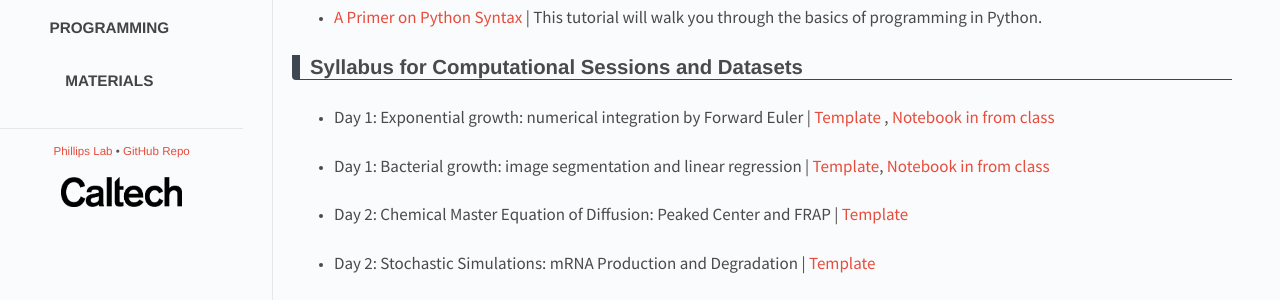
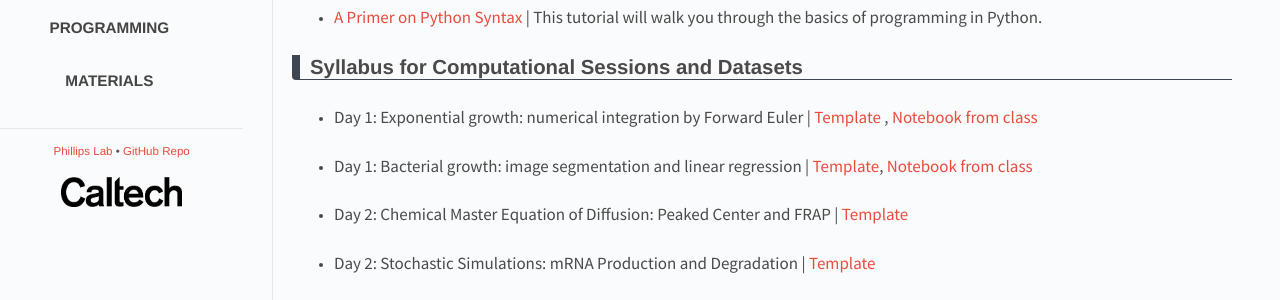
Before and after one commit to RPGroup-PBoC/pboc22_dresden, a Jekyll site: the page built from _posts/2022-01-29-code.md, in a window 1280 px wide. Shown: the part 479-779 px from the top of the page. Built offline with Jekyll 4.4.1, drawn with Linux system fonts in a browser that asks for light colours.

Commit message:
fixed typo

```diff
--- a/_posts/2022-01-29-code.md
+++ b/_posts/2022-01-29-code.md
@@ -39,9 +39,9 @@
 
 ## Syllabus for Computational Sessions and Datasets
 
-* <span style="font-size: 17px">Day 1: Exponential growth: numerical integration by Forward Euler \|</span> <a href="https://colab.research.google.com/drive/1037IrXiA3xobmynnpl9zgOWTlErbsxwg?usp=sharing" target="_blank" style="font-size: 17px"> Template </a>, <a href="https://colab.research.google.com/drive/1jWCzUGcoqPfrEJxR8hQChjlbHIgg9L8-?usp=sharing" target="_blank" style="font-size: 17px">Notebook in from class</a>
+* <span style="font-size: 17px">Day 1: Exponential growth: numerical integration by Forward Euler \|</span> <a href="https://colab.research.google.com/drive/1037IrXiA3xobmynnpl9zgOWTlErbsxwg?usp=sharing" target="_blank" style="font-size: 17px"> Template </a>, <a href="https://colab.research.google.com/drive/1jWCzUGcoqPfrEJxR8hQChjlbHIgg9L8-?usp=sharing" target="_blank" style="font-size: 17px">Notebook from class</a>
 
-* <span style="font-size: 17px">Day 1: Bacterial growth: image segmentation and linear regression \|</span> <a href="https://colab.research.google.com/drive/1i9AVST07T5G5NAIoDhto6pP6Z540QbI-?usp=sharing" target="_blank" style="font-size: 17px">Template</a>, <a href="https://colab.research.google.com/drive/1XFZZAW2PiHdHcDjGGpRHPe37W-IrT0Sv?usp=sharing" target="_blank" style="font-size: 17px">Notebook in from class</a>
+* <span style="font-size: 17px">Day 1: Bacterial growth: image segmentation and linear regression \|</span> <a href="https://colab.research.google.com/drive/1i9AVST07T5G5NAIoDhto6pP6Z540QbI-?usp=sharing" target="_blank" style="font-size: 17px">Template</a>, <a href="https://colab.research.google.com/drive/1XFZZAW2PiHdHcDjGGpRHPe37W-IrT0Sv?usp=sharing" target="_blank" style="font-size: 17px">Notebook from class</a>
 
 * <span style="font-size: 17px">Day 2: Chemical Master Equation of Diffusion: Peaked Center and FRAP \|</span> <a href="https://colab.research.google.com/drive/1xzCamvH1npaLNg57PgPO-p4zEN455-Oi?usp=sharing" target="_blank" style="font-size: 17px">Template</a>
 
```
